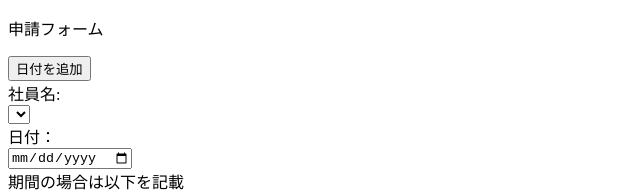
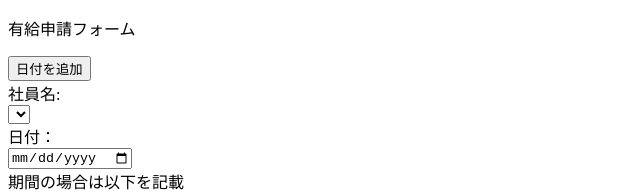
Before and after one commit to utiuti12345/paid-leave-gas-ts, a plain HTML site: page src/index.html in a window 1280 px wide. Shown: the top 195 px of the page, 0-640 px from the left. Drawn offline with Linux system fonts and the light colour scheme.

Commit message:
htmlを修正

```diff
--- a/src/index.html
+++ b/src/index.html
@@ -9,7 +9,7 @@
     <div class="col-md-10 col-md-offset-1">
       <div class="panel panel-default">
         <div class="panel-heading">
-          <p>申請フォーム</p>
+          <p>有給申請フォーム</p>
         </div>
         <div class="panel-body">
           <div class="form-group">
```
Also changed, not shown: 1 other file.
